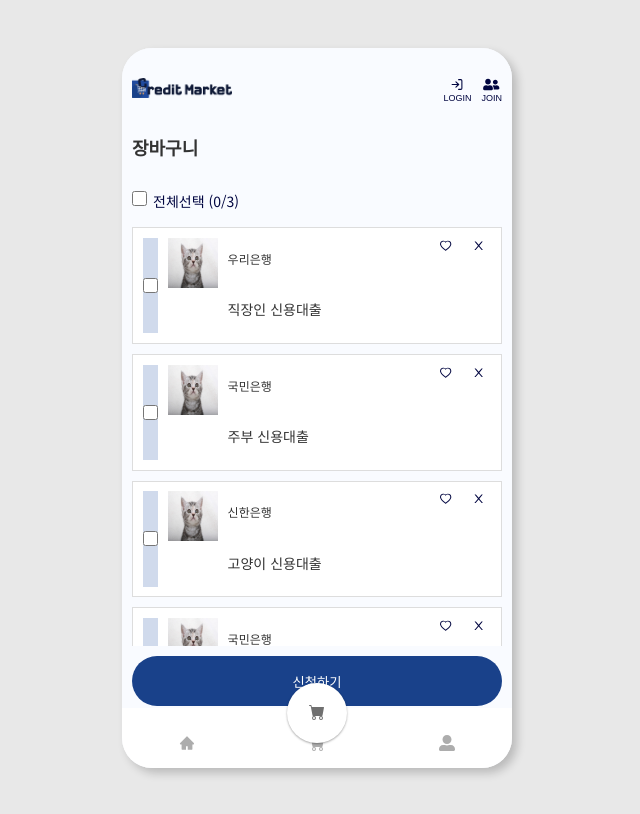
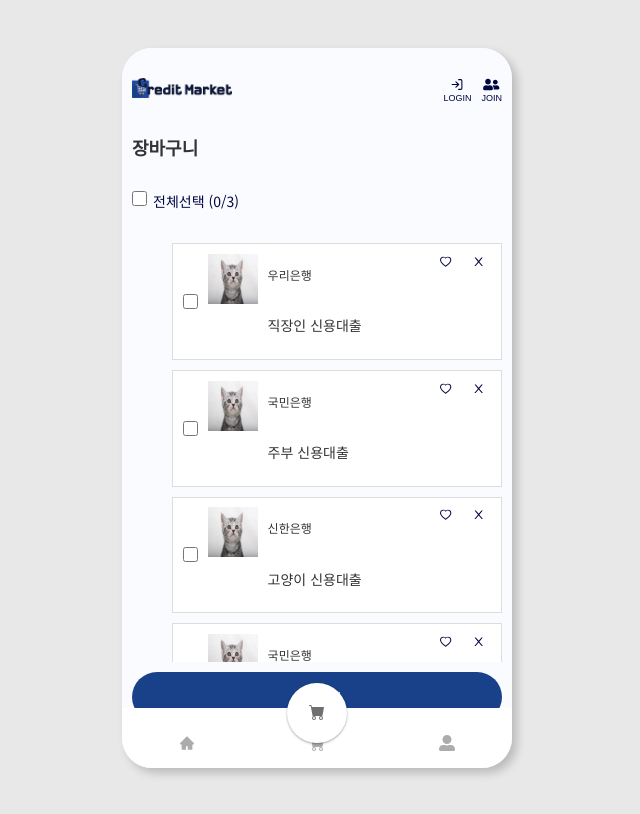
Before and after one commit to fastcampus-mini/credit-market-FE, a React (Vite) app: page / in a window 1280 px wide. Both pictures are taken after a click on the element 640 px from the left and 744 px from the top of the page. Shown: the whole page, without its empty margins (323-963 px from the left). Built offline with nearby package versions, Linux system fonts and the light colour scheme; no server answers; what emotion-reset would draw is missing.

Commit message:
Style & Design: 목록 ul, li 로 변경 및 checkbox 색상 변경

```diff
--- a/src/components/Cart/CartItem.tsx
+++ b/src/components/Cart/CartItem.tsx
@@ -48,7 +48,7 @@ const CartItem = ({ data, isCheckBox }: Prop) => {
 
 export default CartItem;
 
-const CartItemContainer = styled.div`
+const CartItemContainer = styled.li`
   border: 1px solid ${COLORS.lightGray};
   padding: 0.6rem;
   display: flex;
--- a/src/components/common/Input.tsx
+++ b/src/components/common/Input.tsx
@@ -59,7 +59,6 @@ const handleInputType = (classType: string) => {
     case 'text-input':
       return `
         overflow: hidden;
-        background-color: ${COLORS.textInput};
         display: flex;
         align-items: center;
 
--- a/src/pages/Buy.tsx
+++ b/src/pages/Buy.tsx
@@ -83,7 +83,7 @@ const BuyContent = styled.div`
   overflow-y: auto;
 `;
 
-const BuyItemContainer = styled.div`
+const BuyItemContainer = styled.ul`
   display: flex;
   flex-direction: column;
   gap: 10px;
--- a/src/pages/Cart.tsx
+++ b/src/pages/Cart.tsx
@@ -102,7 +102,7 @@ const AllCheckText = styled.span`
   color: ${COLORS.secondary};
 `;
 
-const CartContent = styled.div`
+const CartContent = styled.ul`
   display: flex;
   flex-direction: column;
   gap: 10px;
--- a/src/styles/colors.ts
+++ b/src/styles/colors.ts
@@ -8,7 +8,7 @@ const COLORS = {
   mainText: '#333',
   homeBackground: '#4831d4',
   background: '#f9fbff',
-  checkbox: '#4831d4',
+  checkbox: '#262e80',
   scrollbar: '#b1b1b1',
   textInput: '#D0DAEC',
 };
```
